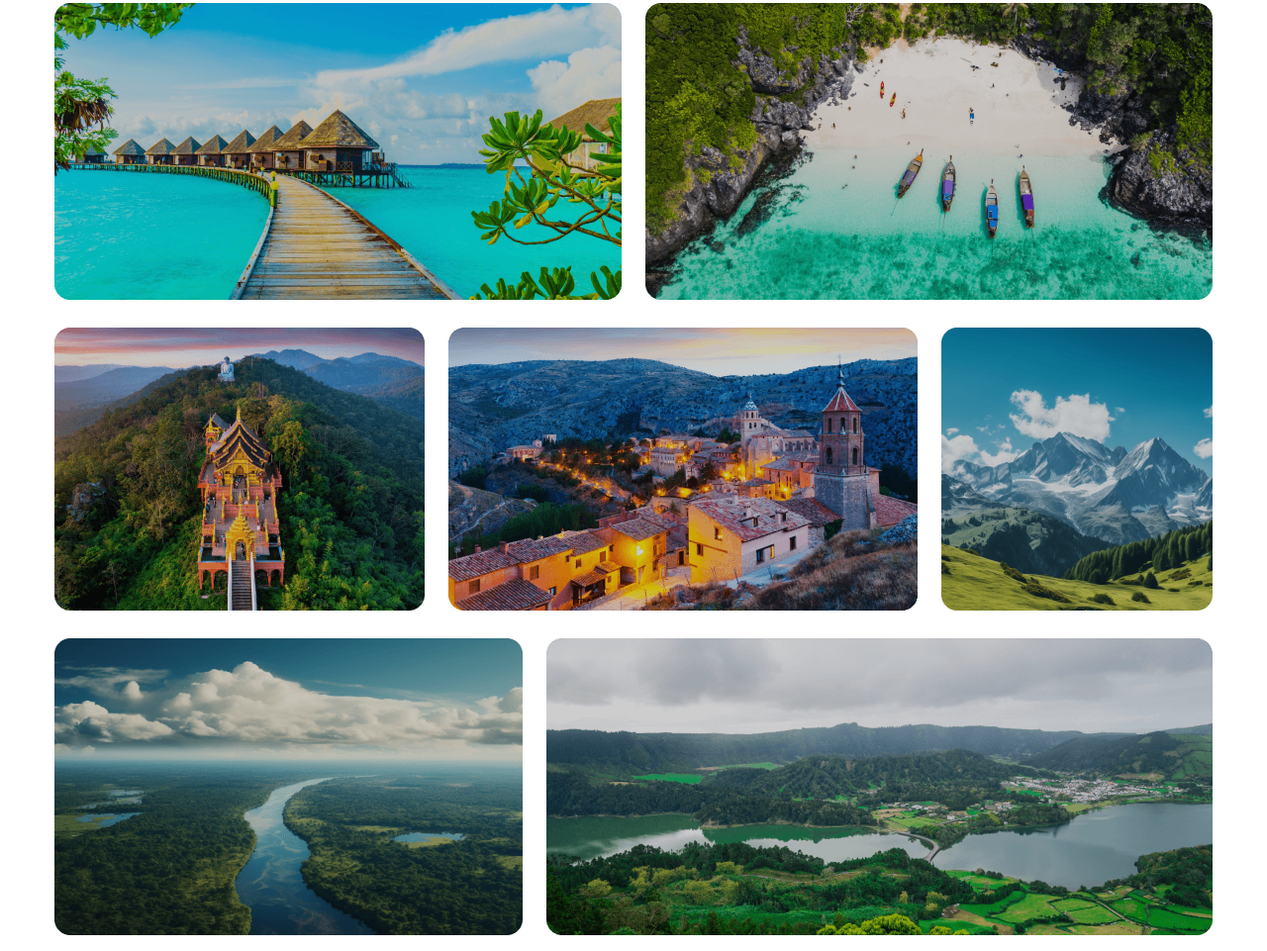
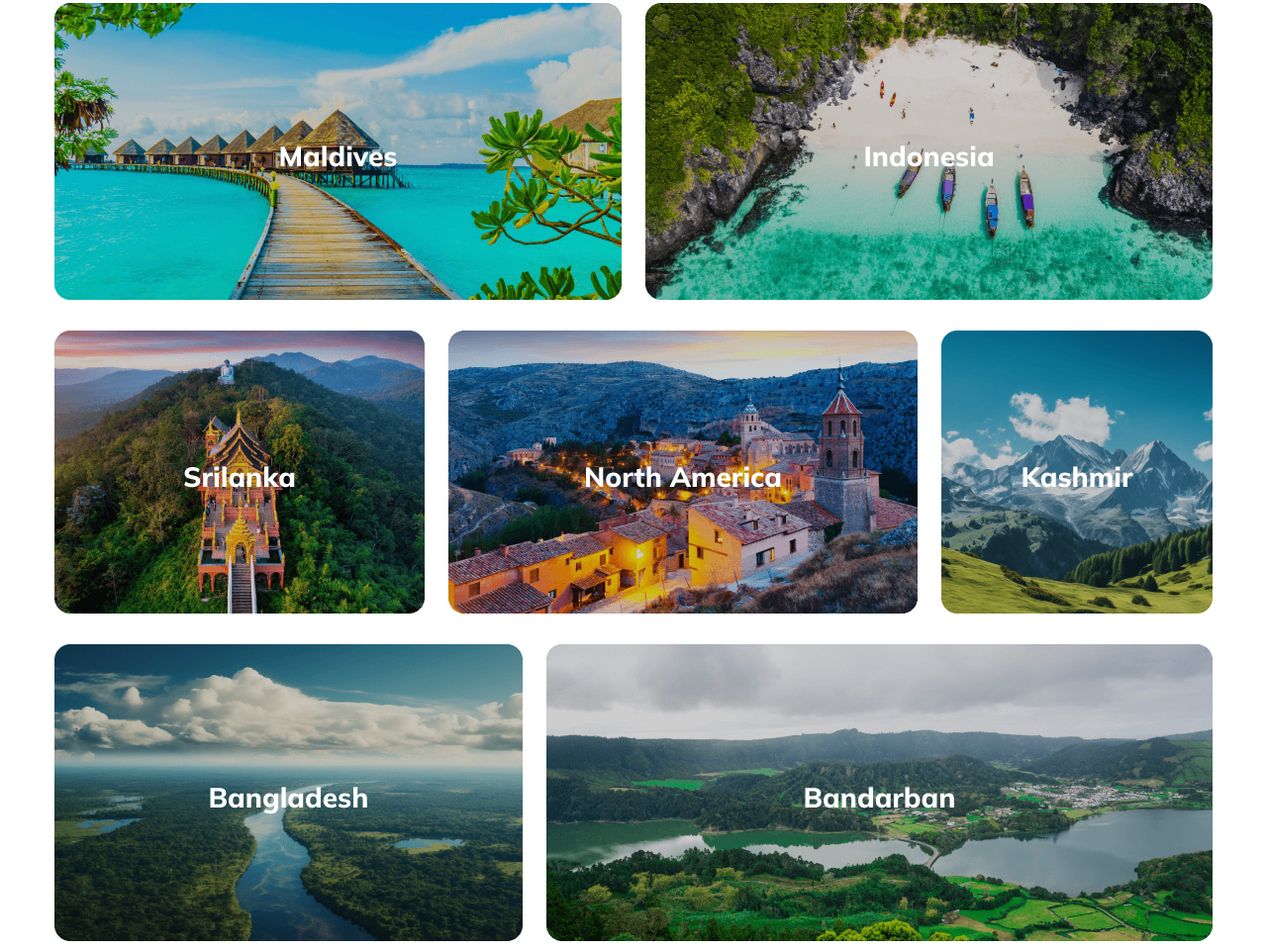
Before and after one commit to ZakariaBinMoti/B9A2-Roam-In-Your-travel-partner, a plain HTML site: page index.html in a window 1280 px wide. Shown: the part 1535-2496 px from the top of the page at 99% size. Drawn offline with Linux system fonts and the light colour scheme.

Commit message:
solved some bug

```diff
--- a/index.html
+++ b/index.html
@@ -106,30 +106,37 @@
 
             <div class="grid">
                 <div class="first-row">
-                    <div>
+                    <div class="destination-img">
                         <img src="images/Rectangle 5.png" alt="">
+                        <div class="img-text">Maldives</div>
                     </div>
-                    <div>
+                    <div class="destination-img">
                         <img src="images/Rectangle 8.png" alt="">
+                        <div class="img-text">Indonesia</div>
                     </div>
                 </div>
                 <div class="second-row">
-                    <div>
+                    <div class="destination-img">
                         <img src="images/Rectangle 6.png" alt="">
+                        <div class="img-text">Srilanka</div>
                     </div>
-                    <div>
+                    <div class="destination-img">
                         <img src="images/Rectangle 7.png" alt="">
+                        <div class="img-text">North America</div>
                     </div>
-                    <div>
+                    <div class="destination-img">
                         <img src="images/Rectangle 9.png" alt="">
+                        <div class="img-text">Kashmir</div>
                     </div>
                 </div>
                 <div class="third-row">
-                    <div>
+                    <div class="destination-img">
                         <img src="images/Rectangle 11.png" alt="">
+                        <div class="img-text">Bangladesh</div>
                     </div>
-                    <div>
+                    <div class="destination-img">
                         <img src="images/Rectangle 10.png" alt="">
+                        <div class="img-text">Bandarban</div>
                     </div>
                 </div>
             </div>
@@ -149,20 +156,20 @@
                 </div>
                 <div class="choose-midle">
                     <div class="div2">
-                        <img src="images/hotels.jpg" alt="">
+                        <img src="images/hotel 1.svg" alt="">
                         <h3>Handpicked Hotels</h3>
                         <p>Our team of seasoned travel experts is passionate about exploration. With in-depth knowledge
                             of each destination.</p>
                     </div>
                     <div class="div3">
-                        <img src="images/destination.png" alt="">
+                        <img src="images/map 1.svg" alt="">
                         <h3>World Class Service</h3>
                         <p>Your well-being is our top priority. Roam In ensures that every aspect of your travel
                             experience</p>
                     </div>
                 </div>
                 <div class="div4">
-                    <img src="images/price.png" alt="">
+                    <img src="images/price-tag 1.svg" alt="">
                     <h3>Best price Guarantee</h3>
                     <p> We are committed to responsible tourism. Roam In strives to minimize our ecological footprint,
                         support local communities, and promote sustainable travel practices.</p>
--- a/styles/roamIn.css
+++ b/styles/roamIn.css
@@ -153,6 +153,7 @@ body {
     background: #FF5400;
     color: #FFF;
     font-weight: 700;
+    cursor: pointer;
 }
 
 
@@ -197,7 +198,22 @@ margin-bottom: 50px;
     margin-bottom: 24px;
 }
 
+.destination-img{
+    color: #FFF;
+font-family: 'Mulish';
+font-size: 28px;
+font-style: normal;
+font-weight: 800;
+line-height: normal;
+position: relative;
+}
 
+.img-text{
+    position: absolute;
+    top: 50%;
+    left: 50%;
+    transform: translate(-50%, -50%);
+}
 
 
 /* choose us  */
@@ -320,6 +336,7 @@ background-color: rgba(251, 181, 99, 0.05);
     border-radius: 8px;
     font-family: 'Mulish';
     font-weight: 800;
+    cursor: pointer;
 }
 
 
@@ -403,6 +420,7 @@ background-color: rgba(251, 181, 99, 0.05);
     font-weight: 800;
     border: none;
     margin-top: 10px;
+    cursor: pointer;
 }
 
 
```
Also changed, not shown: images/destination.png (deleted), images/hotel 1.svg (added), images/hotels.jpg (deleted), images/map 1.svg (added), images/price-tag 1.svg (added), images/price.png (deleted).
